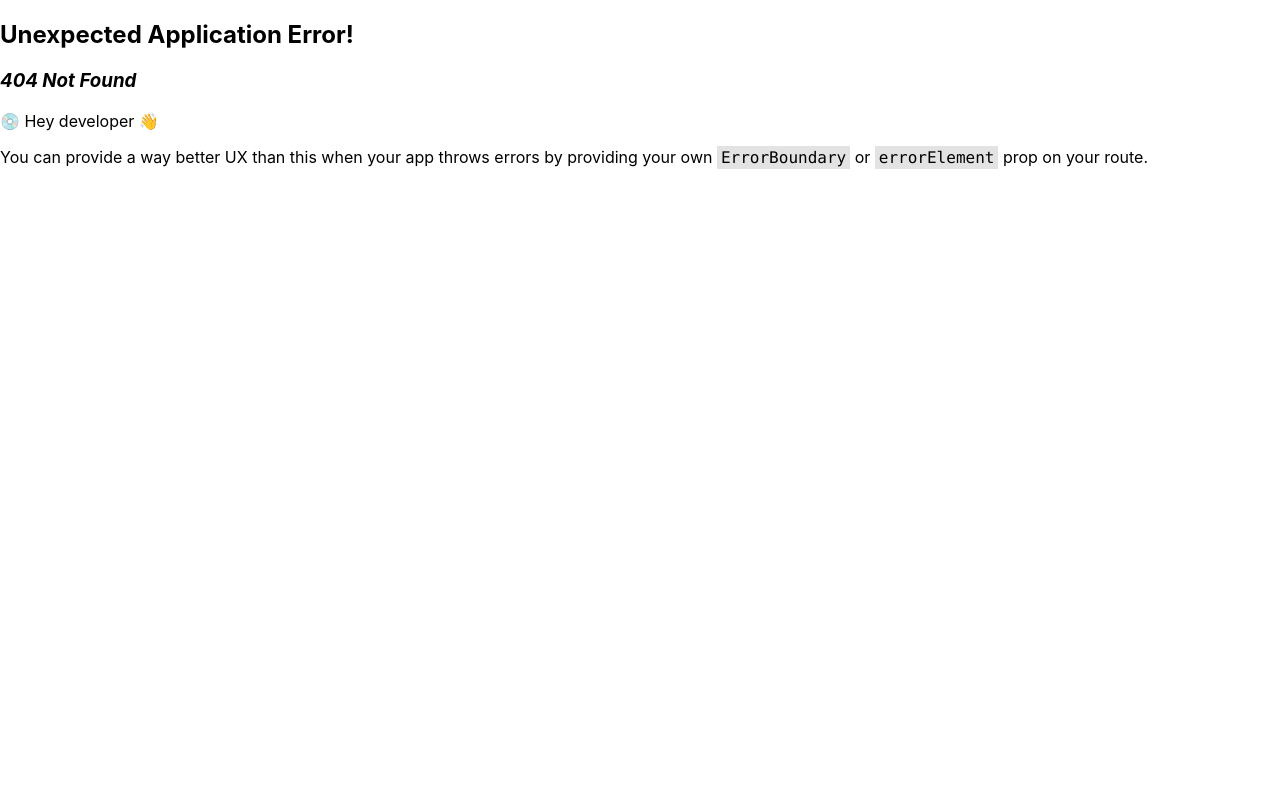
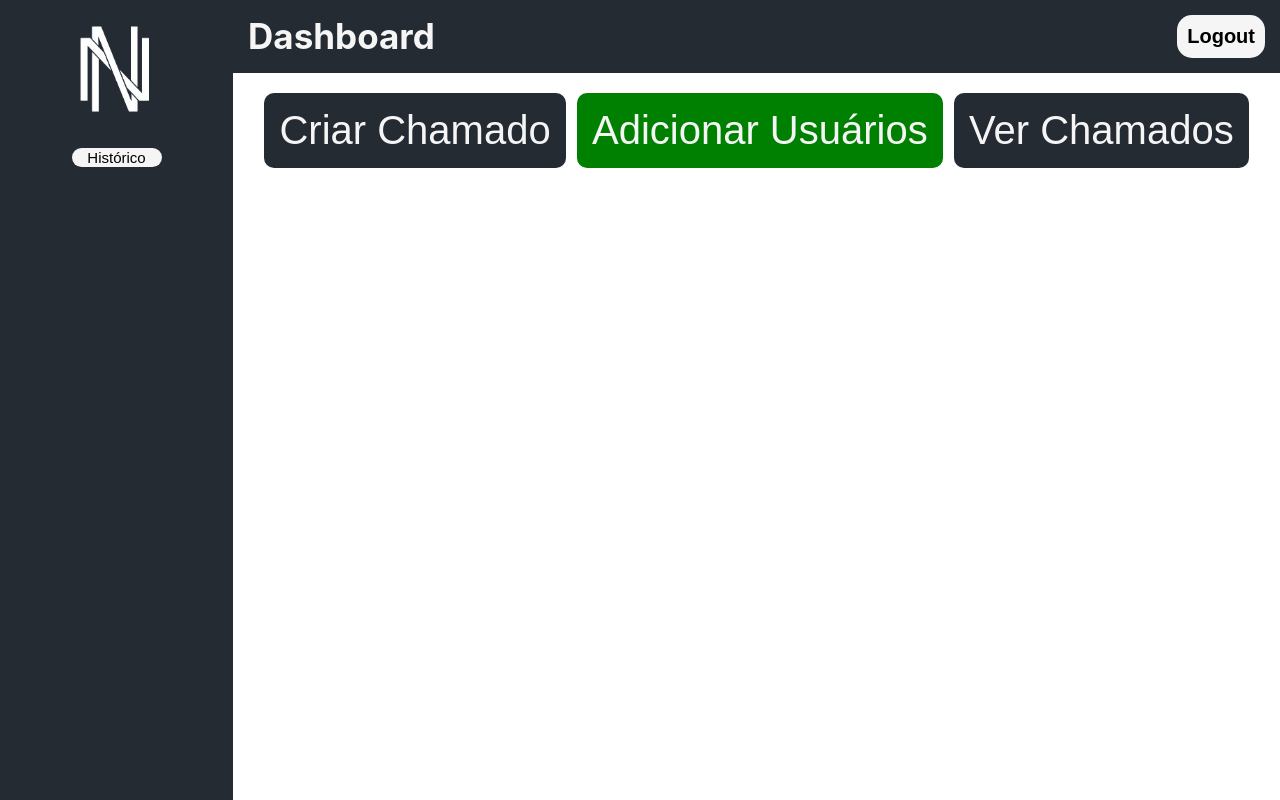
Before and after one commit to GabrielFAlves/codgo-noend, a React (Create React App) app: page /abrir in a window 1280 px wide. Before the commit this address had no page. Built offline with nearby package versions, Linux system fonts and the light colour scheme.

Commit message:
Mensagem do commit

```diff
--- a/src/pages/abrir.jsx
+++ b/src/pages/abrir.jsx
@@ -0,0 +1,31 @@
+import logo from './logonoend.png';
+import Tudo from './style';
+
+function Abrir() {
+    return (
+        <Tudo>
+        <body>
+        <div class="side">
+            <img src={logo}/>
+
+            <button class="hist">Histórico</button>
+        </div>
+
+        <div class="main">
+            <nav>
+                <h1 class="titlenav">Dashboard</h1>
+                <button class="logout">Logout</button>
+            </nav>
+
+            <div class="buttons-container">
+                <button class="button">Criar Chamado</button>
+                <button class="button green">Adicionar Usuários</button>
+                <button class="button">Ver Chamados</button>
+            </div>
+        </div>
+    </body>
+    </Tudo>
+    );
+  };
+
+  export default Abrir;
--- a/src/pages/cadastro.jsx
+++ b/src/pages/cadastro.jsx
@@ -1,6 +1,6 @@
 import logo from './logonoend.png';
 import Menu from "../components/Menu/Menu";
-import { MinhaDiv } from '../pages/cad';
+import { MinhaDiv } from './cad';
 
 
 function Cadastro(){
@@ -24,7 +24,7 @@ function Cadastro(){
                         <input type="text" id='In-cadastro3'/>
                         <input type="text" id='In-cadastro4'/>
                     </div>
-                <button id='B-cadastrar'>Cadastrar</button>
+                <button id='B-Cadastrar'>Cadastrar</button>
 
                 </div>
             </MinhaDiv>
--- /dev/null
+++ b/src/pages/style.js
@@ -0,0 +1,82 @@
+import styled from "styled-components";
+
+const Tudo = styled.div `
+
+html, body{
+    height: 100%;
+    margin: 0;
+    padding: 0;
+}
+
+body{
+    display: flex;
+}
+
+.side{
+    background-color: #242b33;
+    display: flex;
+    flex-direction: column;
+    align-items: center;
+    height: 100vh;
+}
+
+img{
+    width: 85%;
+}
+
+.hist{
+    font-size: 15px;
+    border: none;
+    border-radius: 15px;
+    background-color: whitesmoke;
+    width: 90px;
+    margin: 10px;
+}
+
+.main{
+    width: 100%;
+}
+
+nav{
+    background-color: #242b33;
+    display: flex;
+    justify-content: space-between;
+}
+
+.titlenav{
+    color: whitesmoke;
+    margin: 15px;
+    font-size: 35px;
+}
+
+.logout{
+    font-size: 20px;
+    font-weight: bold;
+    margin: 15px;
+    border: none;
+    border-radius: 15px;
+    padding: 10px;
+    background-color: whitesmoke;
+}
+
+.buttons-container{
+    display: flex;
+    justify-content: space-evenly;
+    margin: 20px;
+}
+
+.button{
+    font-size: 40px;
+    background-color: #242b33;
+    color: whitesmoke;
+    border: none;
+    border-radius: 10px;
+    padding: 15px;
+}
+
+.green{
+    background-color: green;
+}
+`;
+
+export default Tudo;
--- /dev/null
+++ b/src/style.css
@@ -0,0 +1,75 @@
+
+html, body{
+    height: 100%;
+    margin: 0;
+    padding: 0;
+}
+
+body{
+    display: flex;
+}
+
+.side{
+    background-color: #242b33;
+    display: flex;
+    flex-direction: column;
+    align-items: center;
+}
+
+img{
+    width: 85%;
+}
+
+.hist{
+    font-size: 15px;
+    border: none;
+    border-radius: 15px;
+    background-color: whitesmoke;
+    width: 90px;
+    margin: 10px;
+}
+
+.main{
+    width: 100%;
+}
+
+nav{
+    background-color: #242b33;
+    display: flex;
+    justify-content: space-between;
+}
+
+.titlenav{
+    color: whitesmoke;
+    margin: 15px;
+    font-size: 35px;
+}
+
+.logout{
+    font-size: 20px;
+    font-weight: bold;
+    margin: 15px;
+    border: none;
+    border-radius: 15px;
+    padding: 10px;
+    background-color: whitesmoke;
+}
+
+.buttons-container{
+    display: flex;
+    justify-content: space-evenly;
+    margin: 20px;
+}
+
+.button{
+    font-size: 40px;
+    background-color: #242b33;
+    color: whitesmoke;
+    border: none;
+    border-radius: 10px;
+    padding: 15px;
+}
+
+.green{
+    background-color: green;
+}
```
Also changed, not shown: src/index.html (added, +30 -0 lines), src/index.js (+6 -1 lines).
